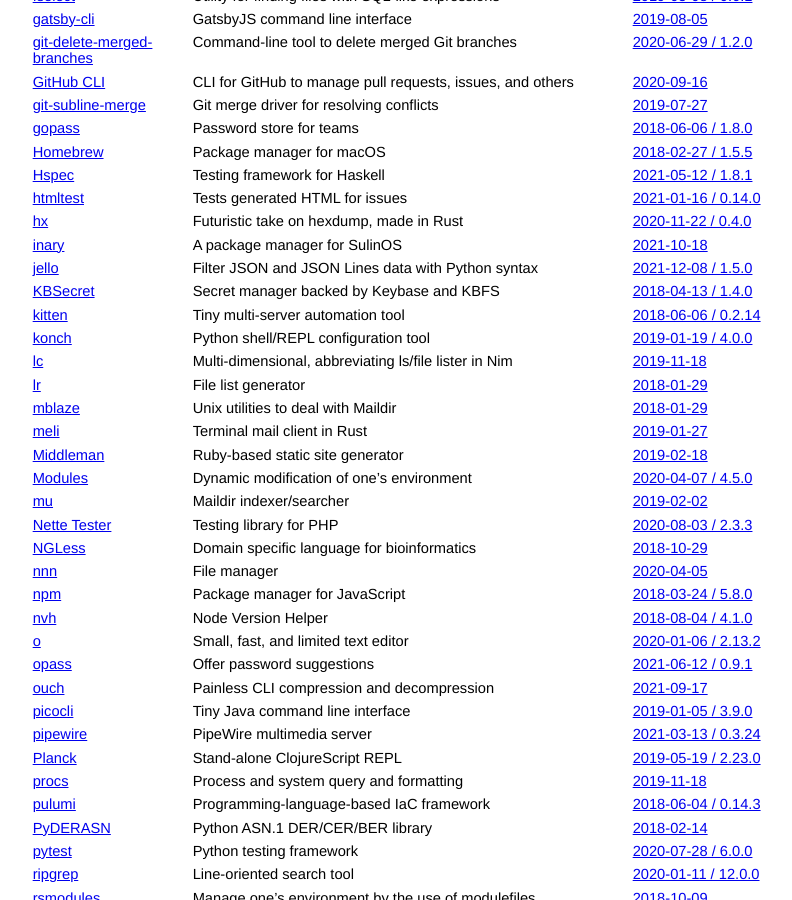
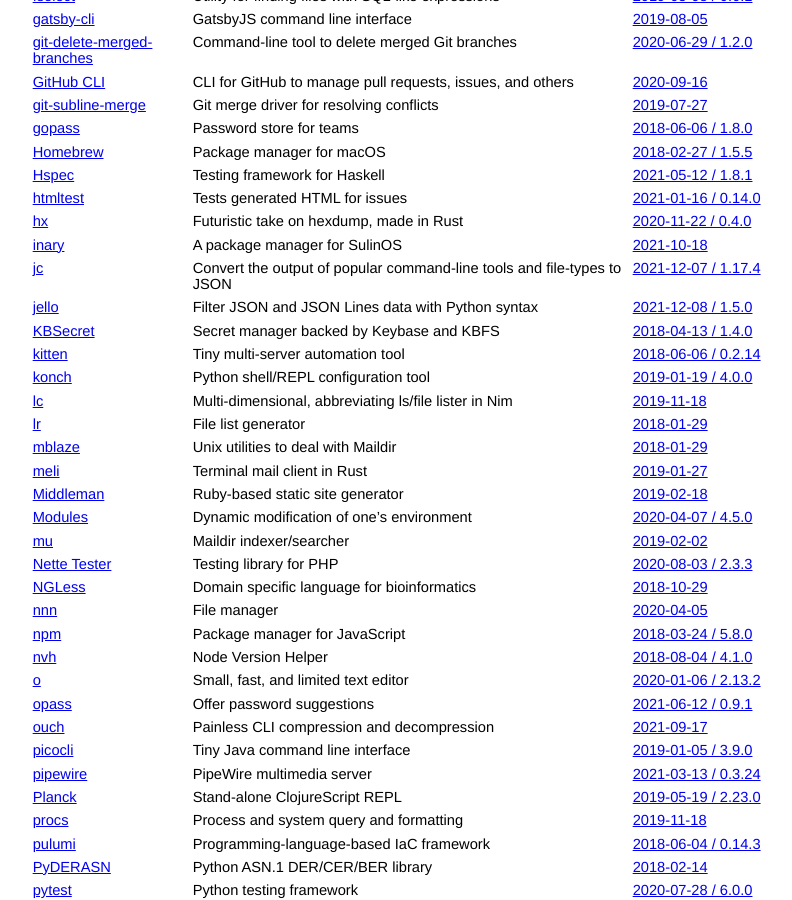
Before and after one commit to jcs/no_color, a Jekyll site: the page built from index.md, in a window 1280 px wide and 900 px high, scrolled down 2398 px. Shown: the whole window, without its empty margins (211-1003 px from the left). Built offline with Jekyll 4.4.1, drawn with Linux system fonts in a browser that asks for light colours; our own code applies the rules of GitHub Pages for plain Markdown files.

Commit message:
Add jc v1.17.4 (#152)

```diff
--- a/index.md
+++ b/index.md
@@ -141,6 +141,7 @@ color via `NO_COLOR`.
 | [htmltest](https://github.com/wjdp/htmltest) | Tests generated HTML for issues | [2021-01-16 / 0.14.0](https://github.com/wjdp/htmltest/releases/tag/v0.14.0) |
 | [hx](https://github.com/sitkevij/hex) | Futuristic take on hexdump, made in Rust | [2020-11-22 / 0.4.0](https://github.com/sitkevij/hex/releases/tag/v0.4.0) |
 | [inary](https://gitlab.com/sulinos/devel/inary) | A package manager for SulinOS | [2021-10-18](https://gitlab.com/sulinos/devel/inary/-/commit/29cbfcd8a8b50683d6726fd7b060af005d1b9c80)
+| [jc](https://github.com/kellyjonbrazil/jc) | Convert the output of popular command-line tools and file-types to JSON | [2021-12-07 / 1.17.4](https://github.com/kellyjonbrazil/jc/releases/tag/v1.17.4) |
 | [jello](https://github.com/kellyjonbrazil/jello) | Filter JSON and JSON Lines data with Python syntax | [2021-12-08 / 1.5.0](https://github.com/kellyjonbrazil/jello/releases/tag/v1.5.0) |
 | [KBSecret](https://kbsecret.github.io/) | Secret manager backed by Keybase and KBFS | [2018-04-13 / 1.4.0](https://github.com/kbsecret/kbsecret/commit/d5296054d979a1b1ce07c1be78d56d3d29b62384) |
 | [kitten](https://github.com/hoffa/kitten) | Tiny multi-server automation tool | [2018-06-06 / 0.2.14](https://github.com/hoffa/kitten/commit/88cb015f4ae021a1c00bfc4dc9506a8e14e51bb4) |
```
